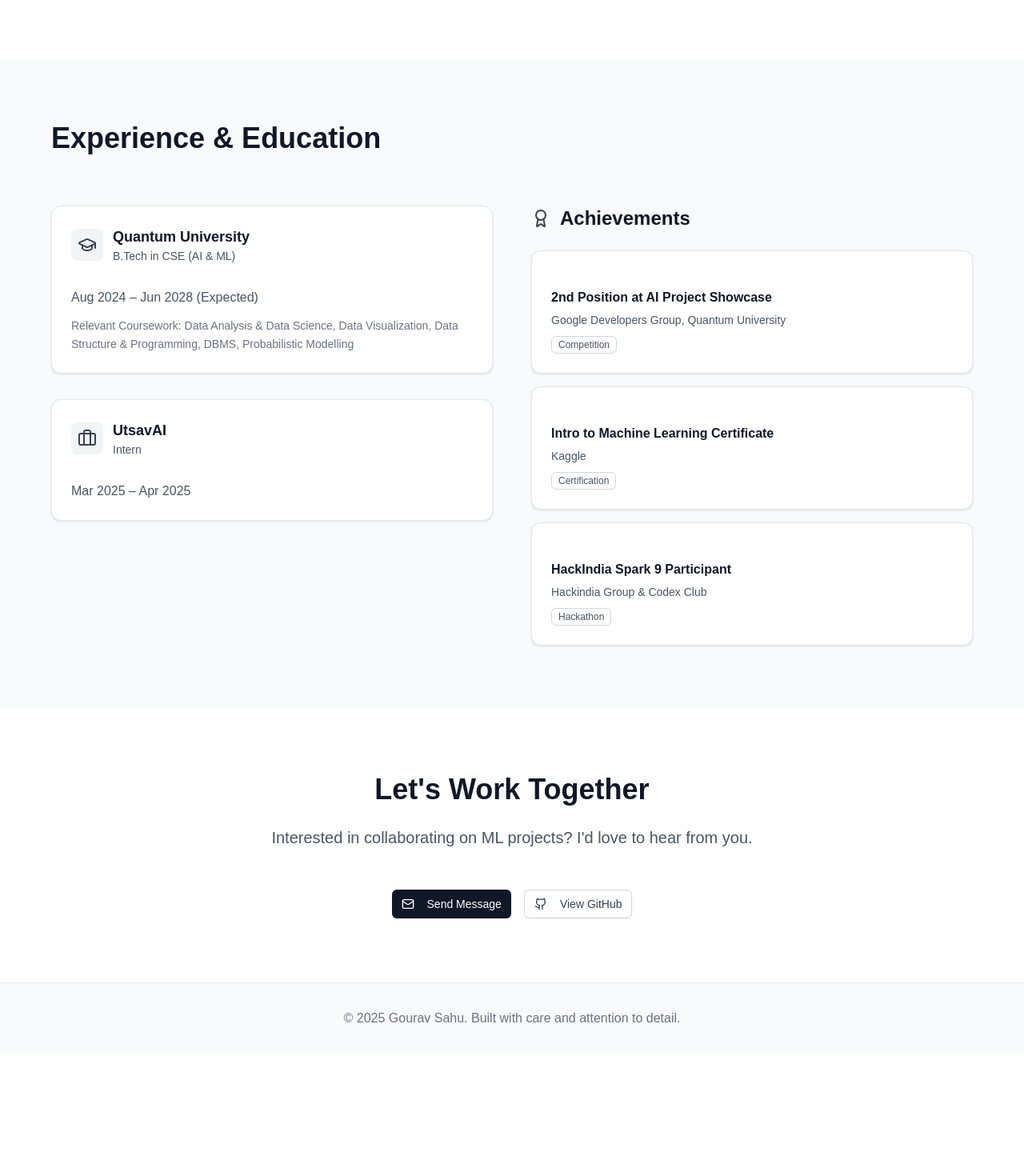
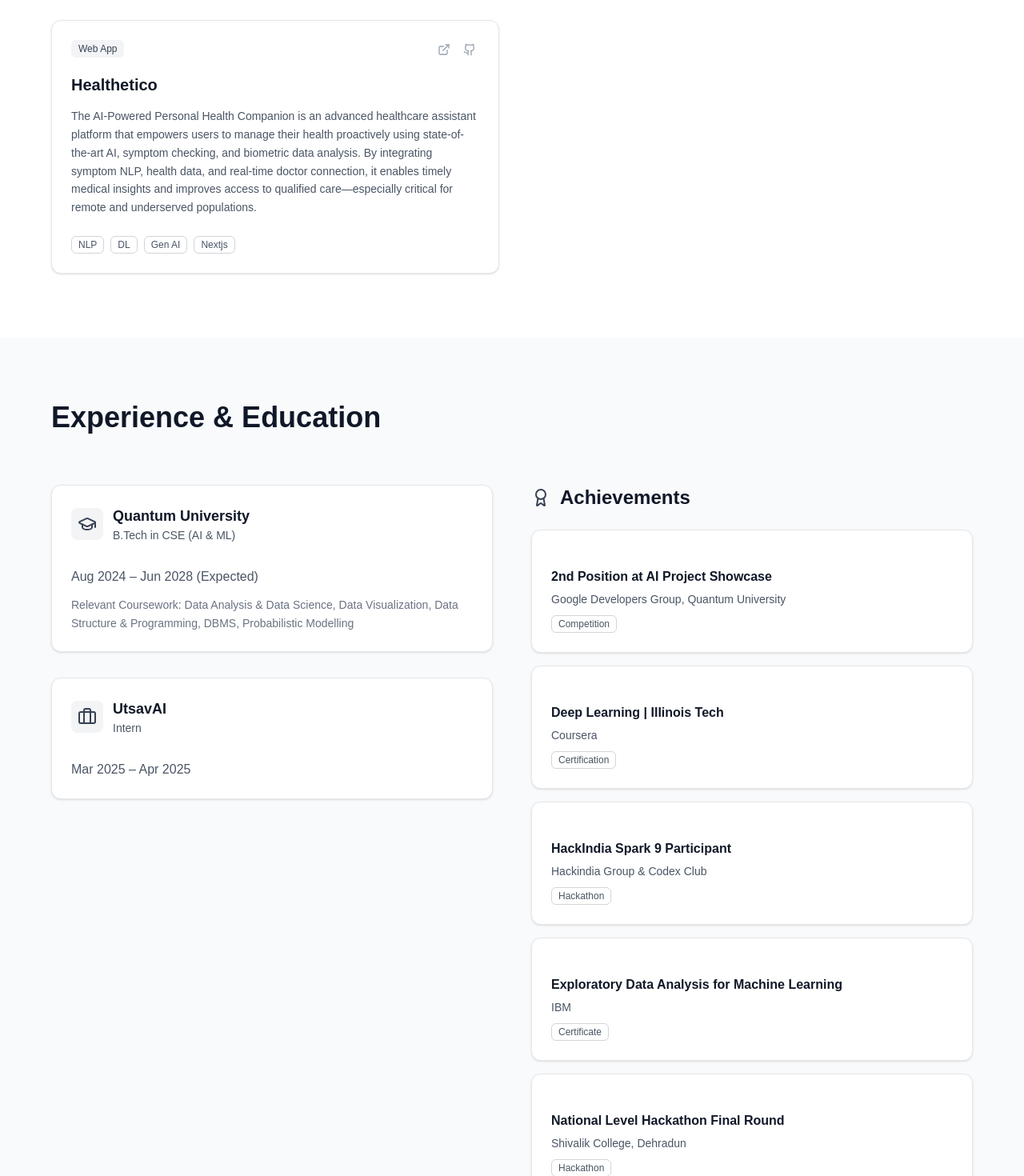
Before and after one commit to binaryecheos/newport, a Next.js app: page / in a window 1280 px wide. Shown: the part 2280-3750 px from the top of the page at 80% size. Before the commit the page ends 3597 px from the top, so only its background shows below. Built offline with nearby package versions, Linux system fonts and the light colour scheme.

Commit message:
Update page.tsx

```diff
--- a/app/page.tsx
+++ b/app/page.tsx
@@ -135,6 +135,14 @@ const SimpleClassyPortfolio = () => {
       category: 'Web App',
       demoUrl: '#',
       githubUrl: 'https://github.com/binaryecheos/dtc-route-rationalization'
+    },
+    {
+      title: 'Healthetico',
+      description: 'The AI-Powered Personal Health Companion is an advanced healthcare assistant platform that empowers users to manage their health proactively using state-of-the-art AI, symptom checking, and biometric data analysis. By integrating symptom NLP, health data, and real-time doctor connection, it enables timely medical insights and improves access to qualified care—especially critical for remote and underserved populations.',
+      tech: ['NLP', 'DL', 'Gen AI', 'Nextjs'],
+      category: 'Web App',
+      demoUrl: '#',
+      githubUrl: 'https://github.com/binaryecheos/SU-NATIONAL-HACKATHON'
     }
   ];
 
@@ -145,13 +153,23 @@ const SimpleClassyPortfolio = () => {
       type: 'Competition'
     },
     {
-      title: 'Intro to Machine Learning Certificate',
-      organization: 'Kaggle',
+      title: 'Deep Learning | Illinois Tech',
+      organization: 'Coursera',
       type: 'Certification'
     },
     {
       title: 'HackIndia Spark 9 Participant',
       organization: 'Hackindia Group & Codex Club',
+      type: 'Hackathon'
+    },
+    {
+      title: 'Exploratory Data Analysis for Machine Learning ',
+      organization: 'IBM',
+      type: 'Certificate'
+    },
+    {
+      title: 'National Level Hackathon Final Round',
+      organization: 'Shivalik College, Dehradun',
       type: 'Hackathon'
     }
   ];
```
